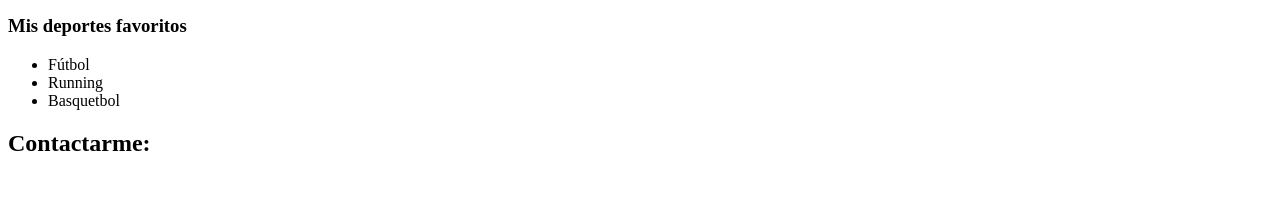
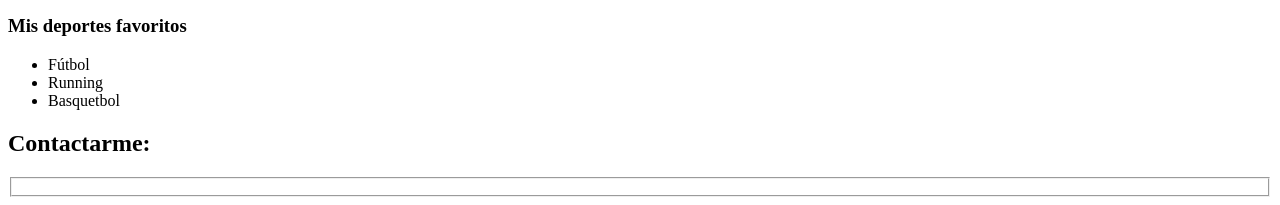
Before and after one commit to raulsr92/CodiGO-tarea-S1, a plain HTML site: page index.html in a window 1280 px wide. Shown: the part 920-1125 px from the top of the page. Before the commit the page ends 1097 px from the top, so only its background shows below. Drawn offline with Linux system fonts and the light colour scheme.

Commit message:
19° cambio - TODO: 17

```diff
--- a/index.html
+++ b/index.html
@@ -51,8 +51,10 @@
         <section class="seccion2"> <!-- TODO: 14. incluir la etiqueta para mostrar otra seccion -->
             <h2> Contactarme: </h2> <!-- TODO: 15. incluir la etiqueta para mostrar para mostrar un titulo(h2) , que contenga el texto Contactarme-->
             <form action=""> <!-- TODO: 16. incluir la etiqueta para  mostrar un formulario con si atributo action -->
+                <fieldset> <!-- TODO: 17. incluir la etiqueta para mostrar para mostrar una seccion  que tenga inputs relacionados-->
 
 
+                </fieldset>
             </form>
 
 
```
